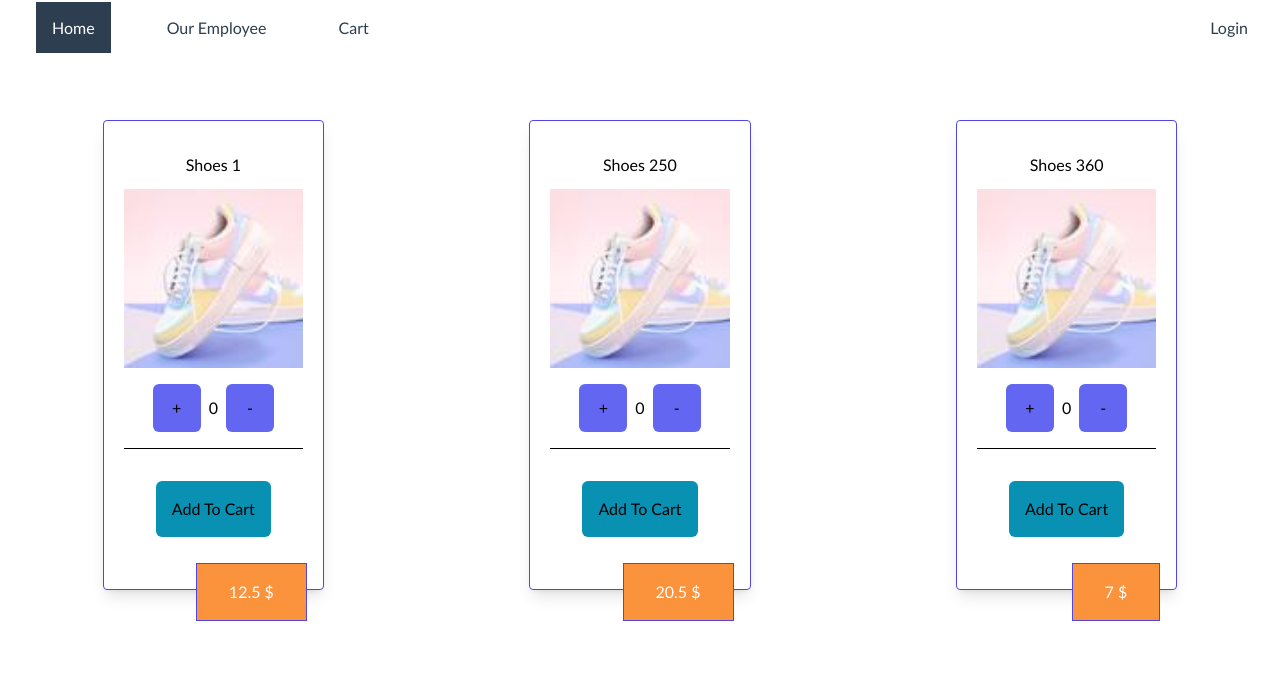
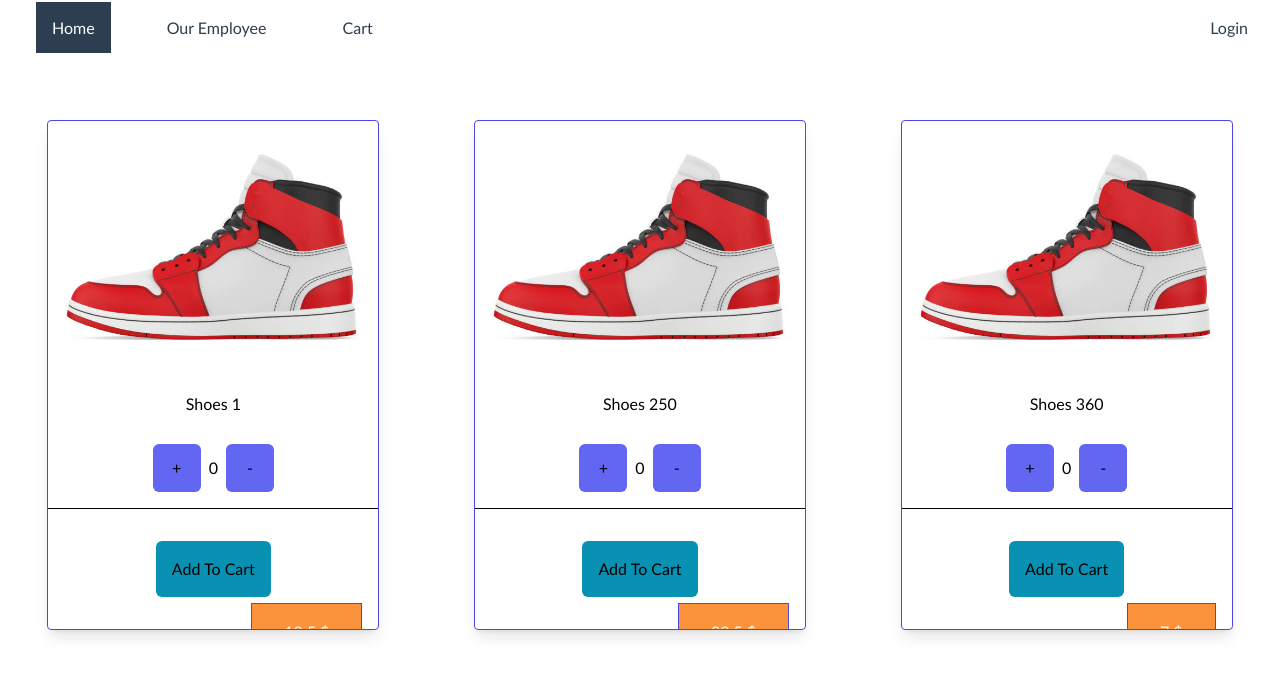
Before and after one commit to sa3dev/shoesMe, a Vue app: page / in a window 1280 px wide. Shown: the top 676 px of the page. Built offline with nearby package versions, Linux system fonts and the light colour scheme.

Commit message:
update style for card

```diff
--- a/src/App.vue
+++ b/src/App.vue
@@ -1,16 +1,24 @@
 <script lang="ts" setup>
+import { storeToRefs } from 'pinia';
+import { useCartStore } from './stores/cart';
 import { useUserStore } from './stores/user'
 const userStore = useUserStore()
+const cartStore = useCartStore()
+
+const { numberOfItemsInCart } = storeToRefs(cartStore)
 
 </script>
 
 <template>
   <header>
-    <div class="flex flex-wrap p-1 items-center justify-between p-4 ">
+    <div class="flex flex-wrap items-center justify-between p-4 ">
       <nav>
         <RouterLink class="m-5" activeClass="active" to="/" >Home</RouterLink>
         <RouterLink class="m-5" activeClass="active" to="/employee">Our Employee</RouterLink>
-        <RouterLink class="m-5" activeClass="active" to="/cart" >Cart </RouterLink>
+        <RouterLink class="m-5 cart" activeClass="active" to="/cart">
+          Cart  <span v-if="numberOfItemsInCart>0" class="nmbItemToCart">{{numberOfItemsInCart}}</span>
+        </RouterLink>
+
       </nav>
       <div v-if="!userStore.isUserConnected">
         <RouterLink activeClass="active" to="/login">Login</RouterLink>
--- a/src/components/item.vue
+++ b/src/components/item.vue
@@ -9,16 +9,20 @@ const cartStore = useCartStore()
 </script>
 
 <template>
-    <div class="rounded overflow-hidden shadow-lg p-5 m-6 border border-indigo-600 relative overflow-visible " >
+    <div class="rounded overflow-hidden shadow-lg m-6 border border-indigo-600 relative min-w-xs" >
 
         <!-- ITEM IMAGE  -->
-        <h2 class="text-center p-3">{{  item.name }}</h2>
+        <!-- <div class="hover:translate-y-6" >
+            <h2 class="text-center p-3 hover:translate-y-6" >{{  item.name }}</h2>
+        </div> -->
         <div style="width: 100%;">
-            <img src="/images/image1.jpg" style="width:100%" >
+            <img src="/images/image2.jpg" style="width:330px" class="rounded-t-lg">
+            <h2 class="text-center p-3" >{{  item.name }}</h2>
+
         </div>
 
         <!-- ITEM PRICE -->
-        <div class="absolute -bottom-8 right-4 hover:right-6">
+        <div class="absolute -bottom-8 right-4 hover:right-6 tr">
             <div class="bg-orange-400 text-white px-8 py-4 border border-indigo-600 ">
                 <span class="">{{ item.price }} $ </span>
             </div>
```
Also changed, not shown: public/images/image2.jpg (added).
